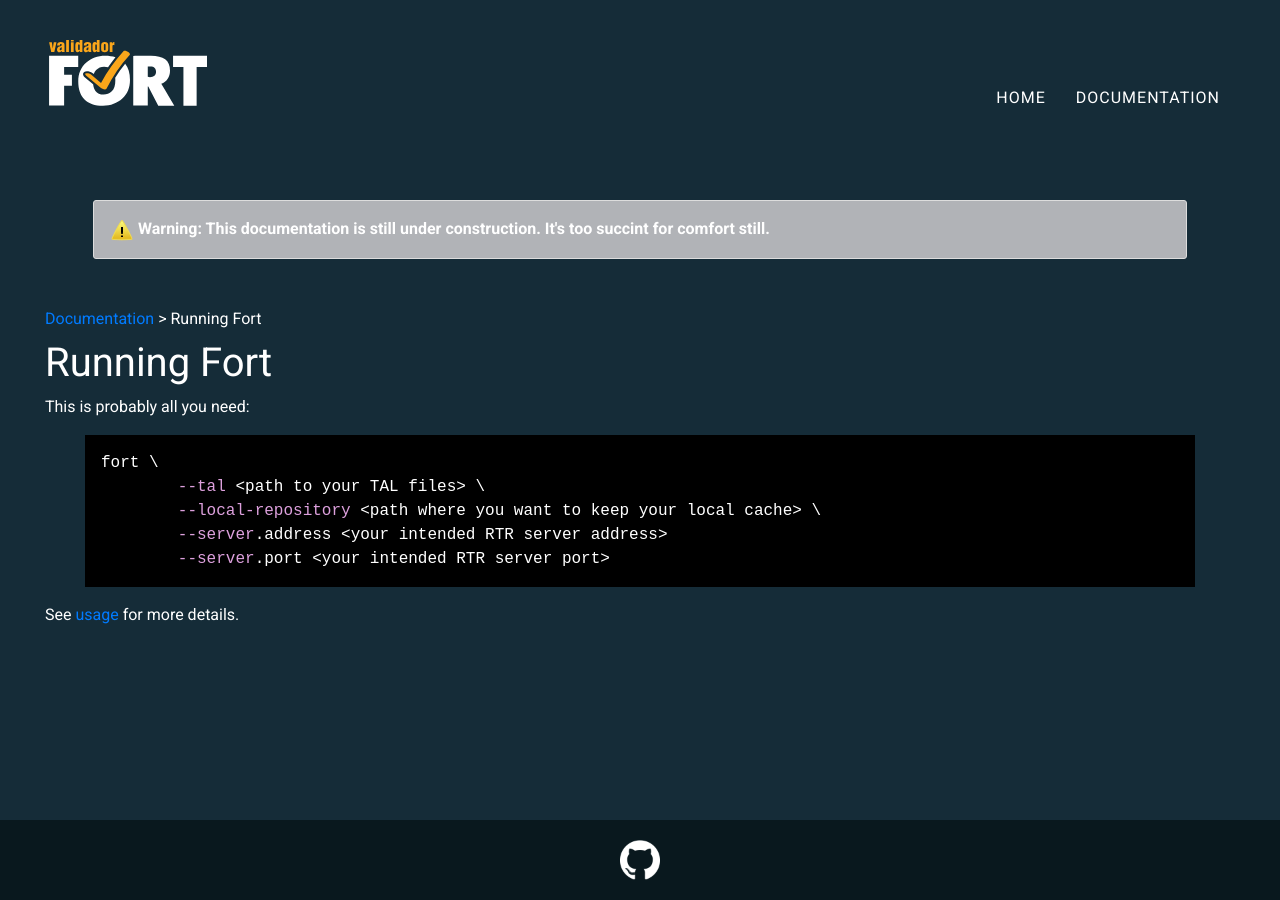
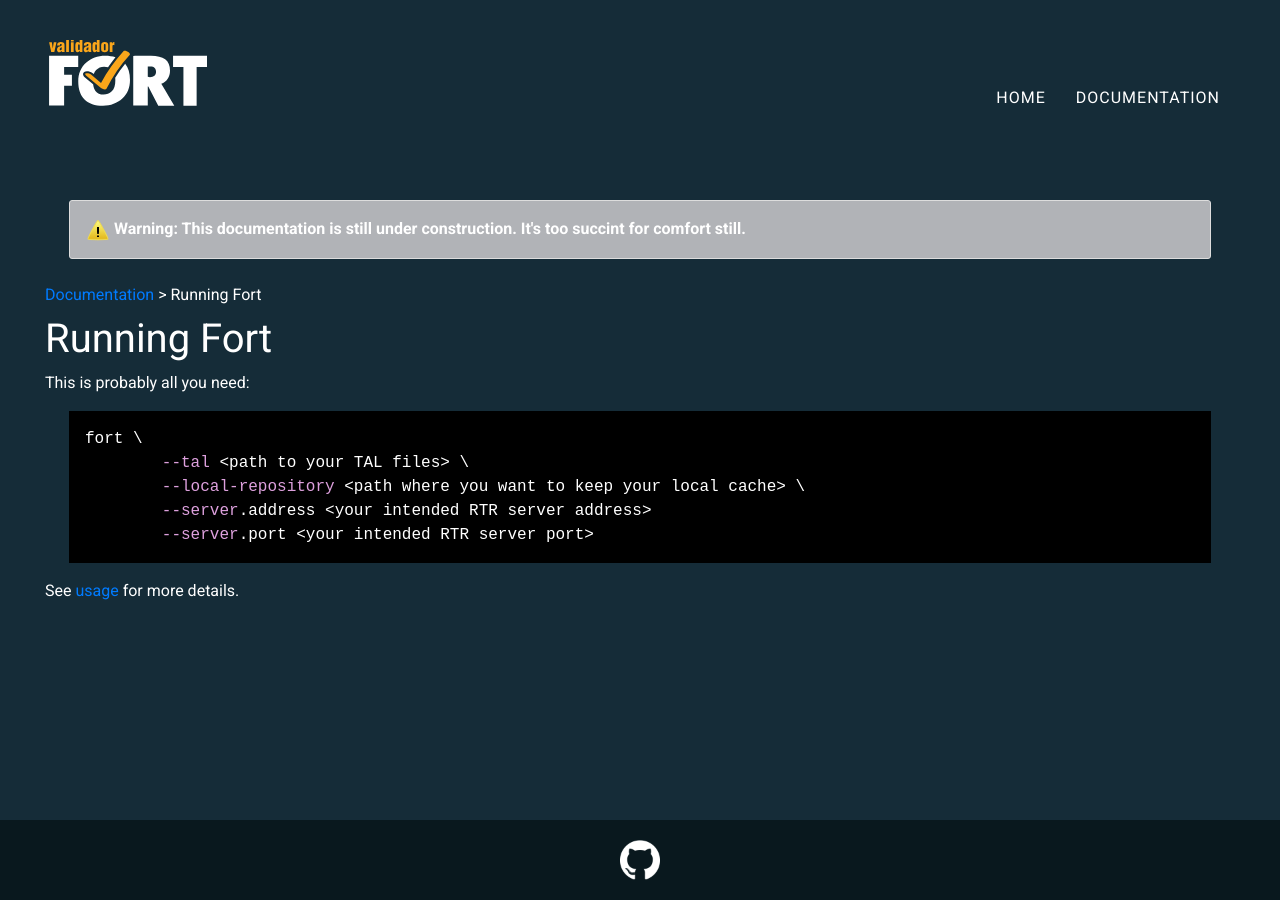
Before and after one commit to NICMx/FORT-validator, a Jekyll site: the page built from docs/doc/run.md, in a window 1280 px wide. Built offline with Jekyll 4.4.1, drawn with Linux system fonts in a browser that asks for light colours.

Commit message:
Add minor style change.

```diff
--- a/docs/css/fort_validator.css
+++ b/docs/css/fort_validator.css
@@ -13,7 +13,7 @@ body {
 
 blockquote {
 	background-color: #b1b3b7;
-	margin: 0 3em 3em 3em;
+	margin: 0 1.5em 1.5em 1.5em;
 }
 
 code, code span {
@@ -75,6 +75,6 @@ pre code a{
 figure {
 	margin-block-start: 1em;
 	margin-block-end: 1em;
-	margin-inline-start: 40px;
-	margin-inline-end: 40px;
+	margin-inline-start: 1.5em;
+	margin-inline-end: 1.5em;
 }
```
